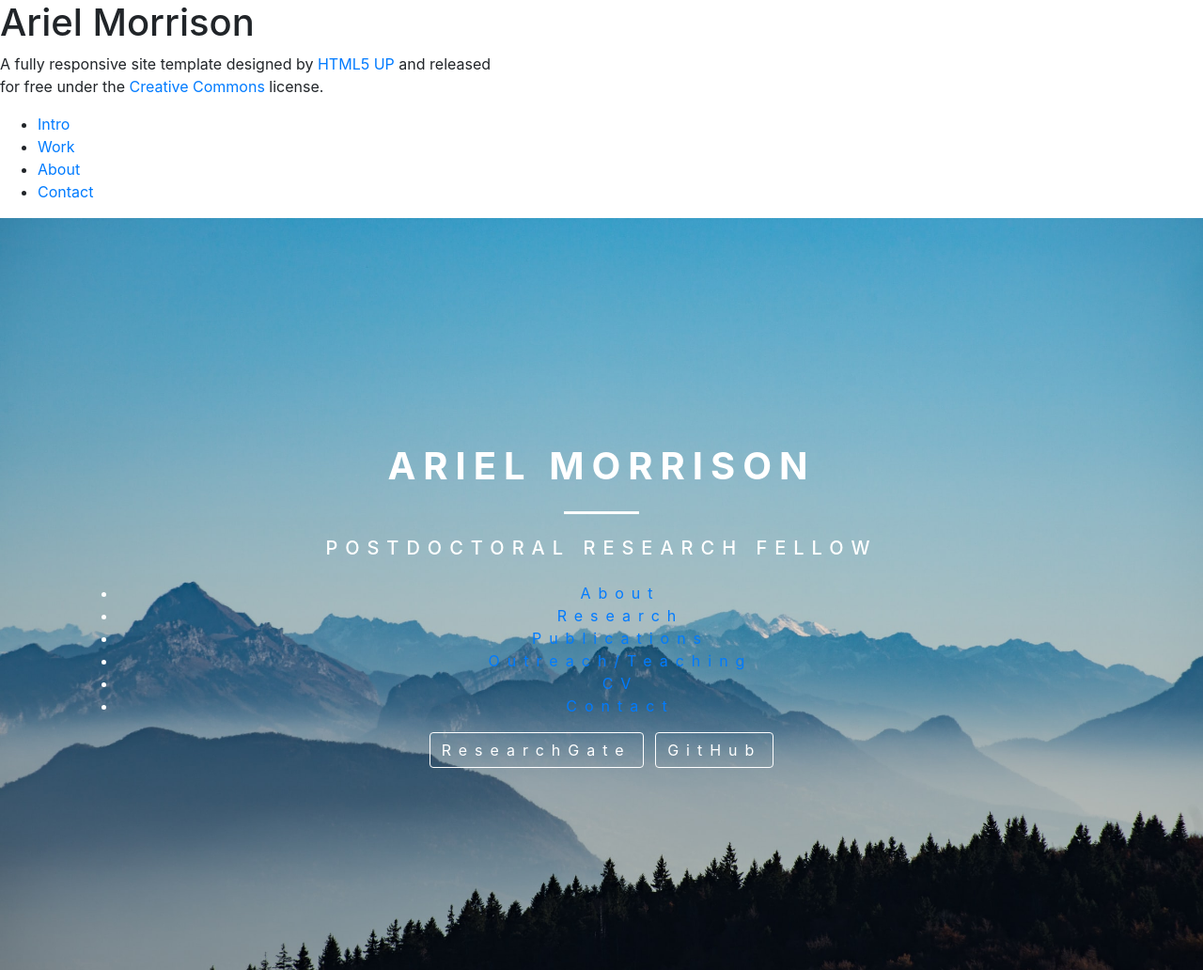
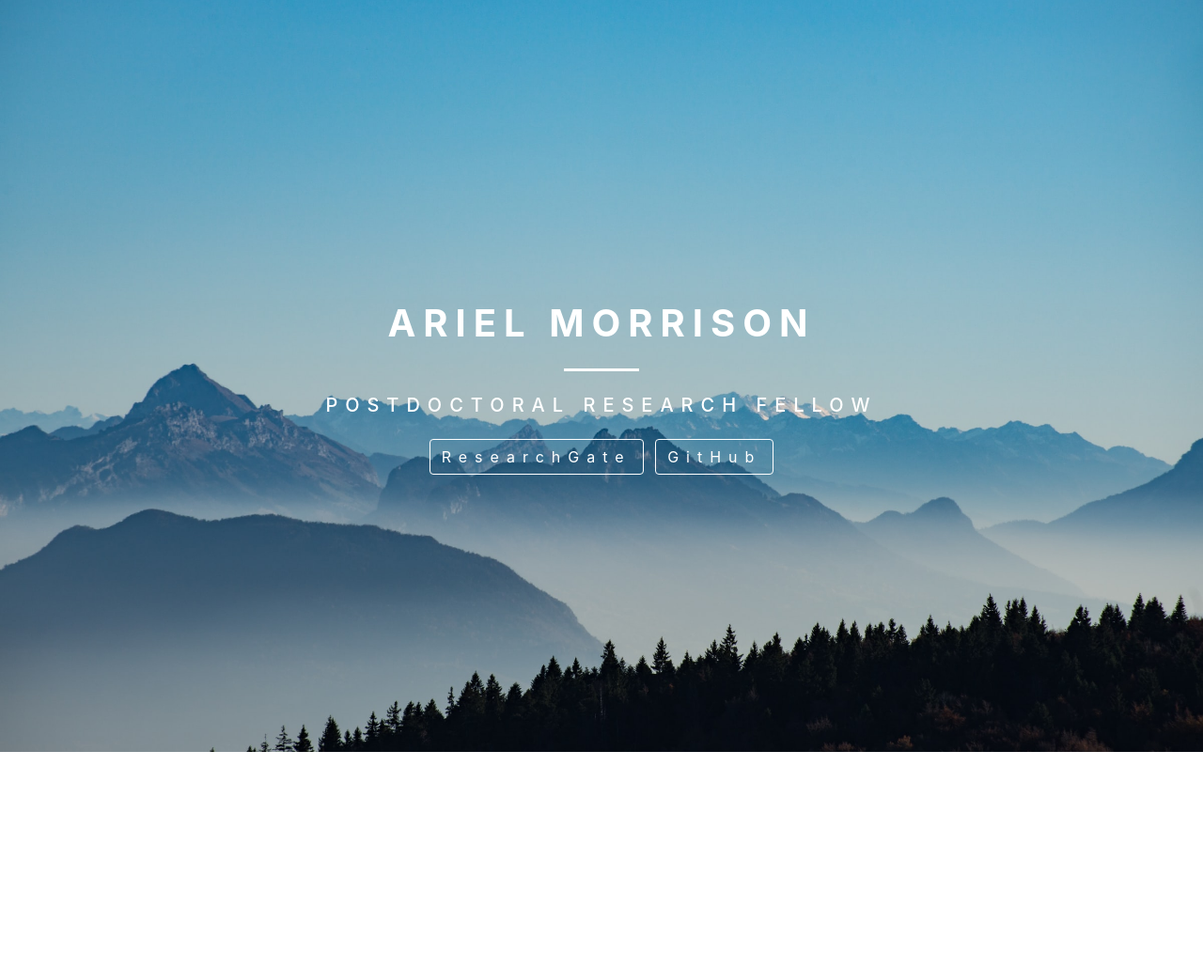
Before and after one commit to ariel-morrison/ariel-morrison.github.io, a plain HTML site: page index.html in a window 1280 px wide. Shown: the whole page at 94% size. After the commit the page ends 800 px from the top, so only its background shows below. Drawn offline with nearby package versions, Linux system fonts and the light colour scheme.

```diff
--- a/index.html
+++ b/index.html
@@ -6,26 +6,6 @@
     <link rel="icon" type="image/x-icon" href="icons/favicon.ico">
     <link rel="stylesheet" href="https://stackpath.bootstrapcdn.com/bootstrap/4.1.3/css/bootstrap.min.css" integrity="sha384-MCw98/SFnGE8fJT3GXwEOngsV7Zt27NXFoaoApmYm81iuXoPkFOJwJ8ERdknLPMO" crossorigin="anonymous" />
     <link rel="stylesheet" type="text/css" href="css/style_index.css">
-
-    <!-- Header -->
-      <header id="header">
-        <div class="content">
-          <div class="inner">
-            <h1>Ariel Morrison</h1>
-            <p>A fully responsive site template designed by <a href="https://html5up.net">HTML5 UP</a> and released<br />
-            for free under the <a href="https://html5up.net/license">Creative Commons</a> license.</p>
-          </div>
-        </div>
-        <nav>
-          <ul>
-            <li><a href="#intro">Intro</a></li>
-            <li><a href="#work">Work</a></li>
-            <li><a href="#about">About</a></li>
-            <li><a href="#contact">Contact</a></li>
-            <!--<li><a href="#elements">Elements</a></li>-->
-          </ul>
-        </nav>
-      </header>
 
     <title>Ariel Morrison</title>
   </head>
@@ -39,17 +19,6 @@
                 <h1 class="white-text text-uppercase font-weight-bold mb-0 pt-md-5 pt-5">Ariel Morrison</h1>
                 <hr class="hr-light my-4 text-decoration-none">
                 <h5 class="text-uppercase mb-4 white-text">Postdoctoral Research Fellow</h5>
-                <nav>
-                  <ul>
-                    <li><a href="#about">About</a></li>
-                    <li><a href="#research">Research</a></li>
-                    <li><a href="#publications">Publications</a></li>
-                    <li><a href="#outreach">Outreach/Teaching</a></li>
-                    <li><a href="#cv">CV</a></li>
-                    <li><a href="#contact">Contact</a></li>
-                    <!--<li><a href="#elements">Elements</a></li>-->
-                  </ul>
-                </nav>
                 <a class="btn text-decoration-none" target="_blank" rel="noopener noreferrer" href="https://www.researchgate.net/profile/Ariel_Morrison2">ResearchGate</a>
                 <a class="btn text-decoration-none" target="_blank" rel="noopener noreferrer" href="https://github.com/Ariel-Morrison">GitHub</a>
               </div>
```
